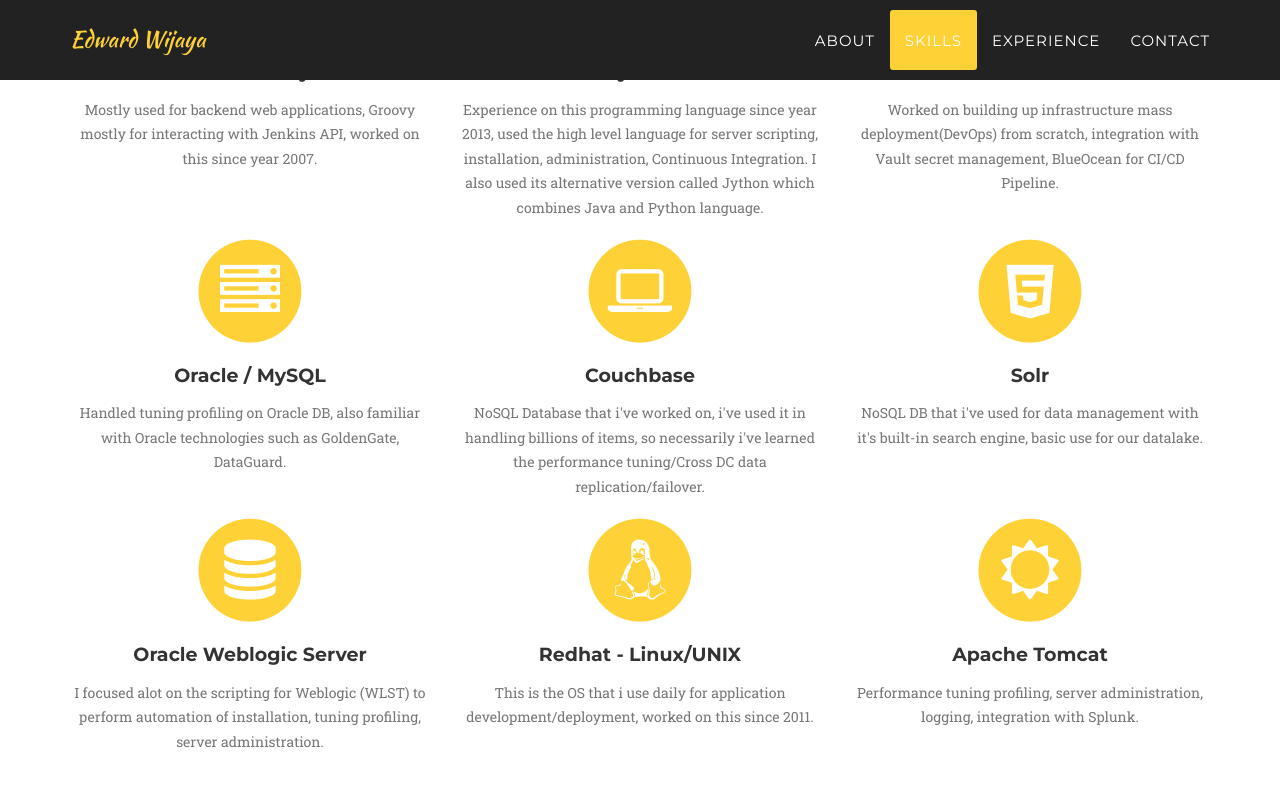
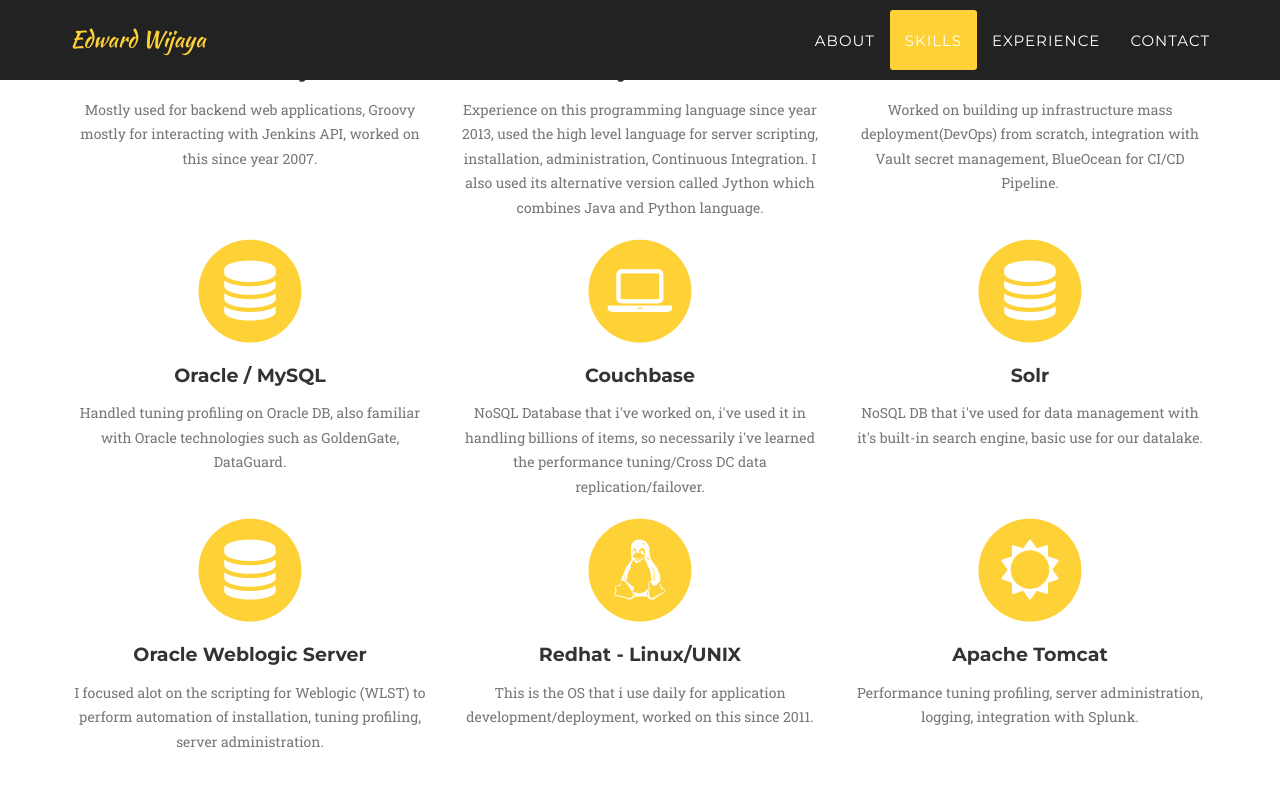
Before and after one commit to edwardwijaya/edwardwijaya.github.io, a Jekyll site: the page built from index.html, in a window 1280 px wide and 900 px high, scrolled down 2107 px. Shown: the top 787 px of the window. Built offline with Jekyll 4.4.1, drawn with Linux system fonts in a browser that asks for light colours; some web fonts are replaced.

Commit message:
Update skills.html

```diff
--- a/_includes/skills.html
+++ b/_includes/skills.html
@@ -38,7 +38,7 @@
                 <div class="col-md-4">
                     <span class="fa-stack fa-4x">
                         <i class="fa fa-circle fa-stack-2x text-primary"></i>
-                        <i class="fa fa-server fa-stack-1x fa-inverse"></i>
+                        <i class="fa fa-database fa-stack-1x fa-inverse"></i>
                     </span>
 		    <h4 class="skills-heading">Oracle / MySQL</h4>
                     <p class="text-muted">Handled tuning profiling on Oracle DB, also familiar with Oracle technologies such as GoldenGate, DataGuard.</p>
@@ -54,7 +54,7 @@
                 <div class="col-md-4">
                     <span class="fa-stack fa-4x">
                         <i class="fa fa-circle fa-stack-2x text-primary"></i>
-                        <i class="fa fa-html5 fa-stack-1x fa-inverse"></i>
+                        <i class="fa fa-database fa-stack-1x fa-inverse"></i>
                     </span>
                     <h4 class="skills-heading">Solr</h4>
                     <p class="text-muted">NoSQL DB that i've used for data management with it's built-in search engine, basic use for our datalake.</p>
```
